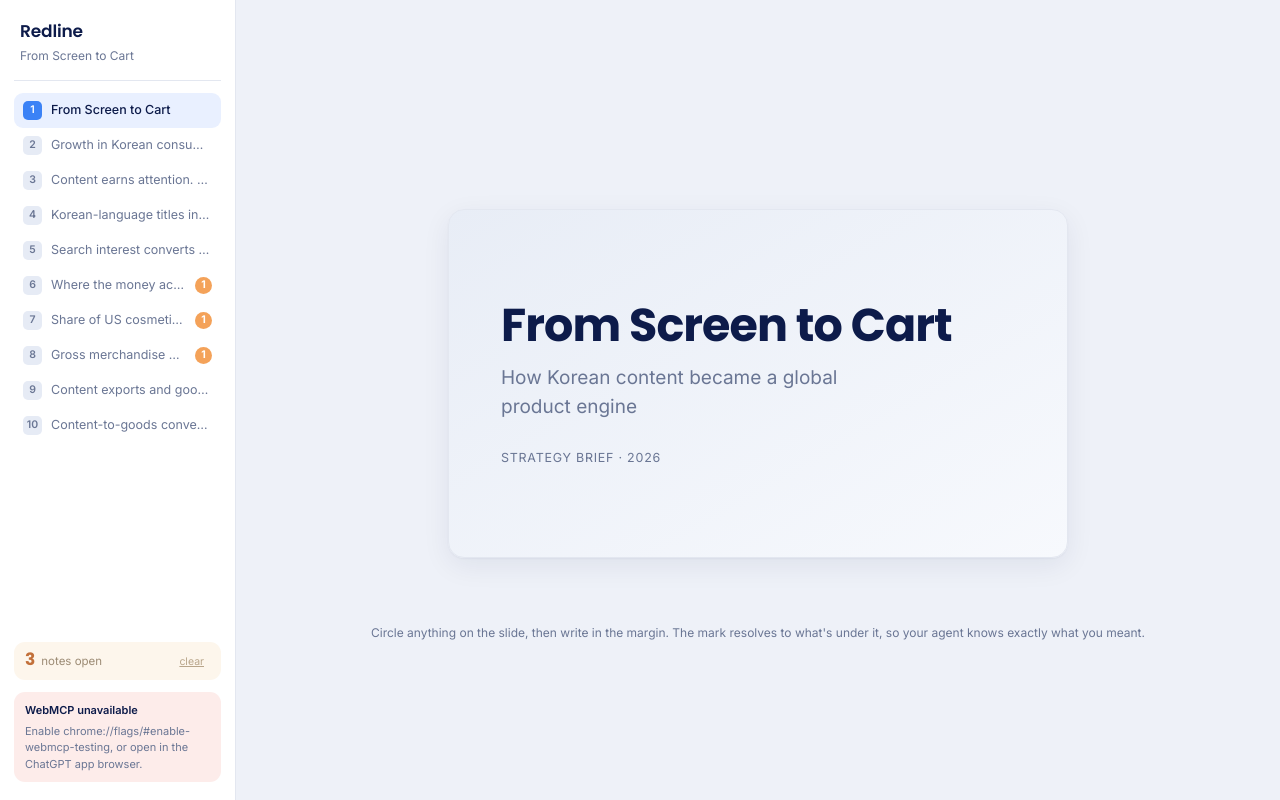
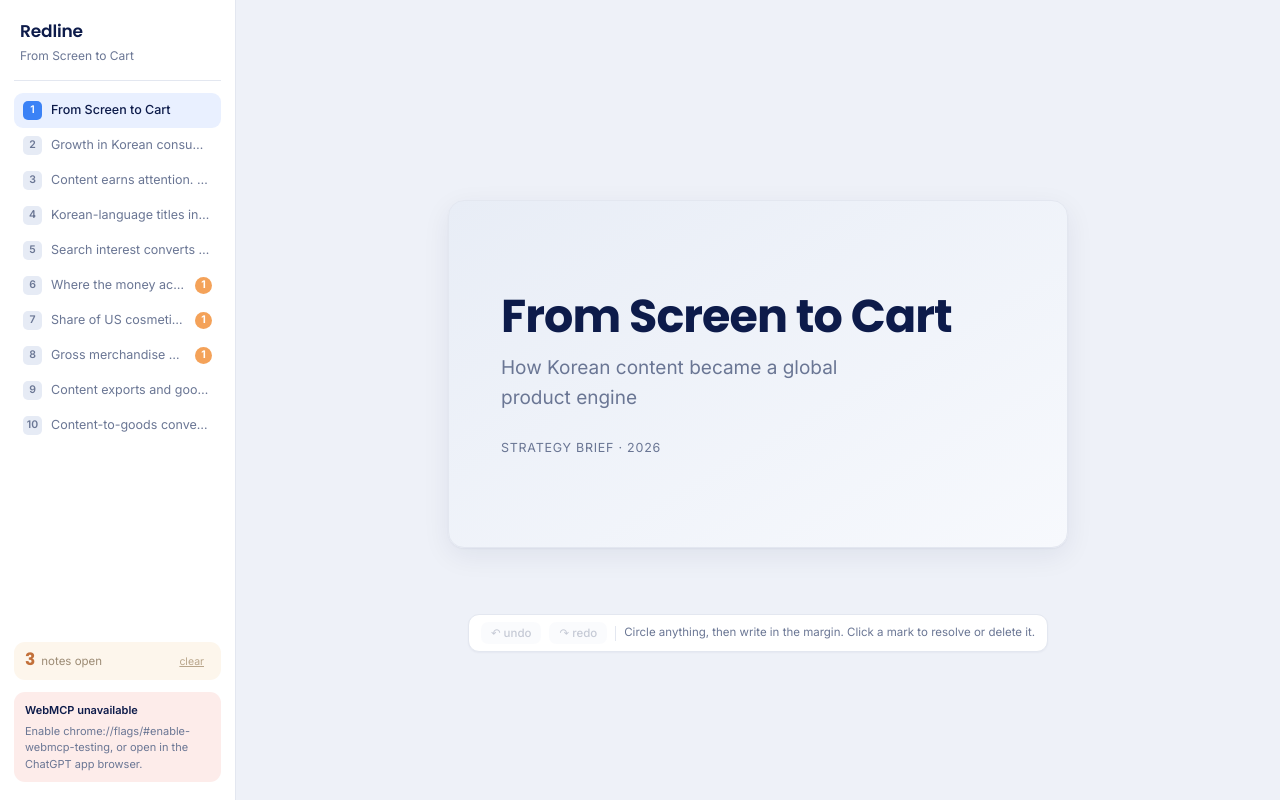
Before and after one commit to minjikim89/redline, a React (Vite) app: page / in a window 1280 px wide. Built offline with nearby package versions, Linux system fonts and the light colour scheme.

Commit message:
Add undo/redo, mark selection with resolve and delete, redraw, and keyboard affordances

```diff
--- a/src/App.tsx
+++ b/src/App.tsx
@@ -45,6 +45,25 @@ export default function App() {
     return () => window.removeEventListener('resize', on);
   }, []);
 
+  // Undo is table stakes on a drawing surface.
+  useEffect(() => {
+    const onKey = (e: KeyboardEvent) => {
+      const el = e.target as HTMLElement;
+      if (el?.tagName === 'TEXTAREA' || el?.tagName === 'INPUT') return;
+      const mod = e.metaKey || e.ctrlKey;
+      if (mod && e.key.toLowerCase() === 'z') {
+        e.preventDefault();
+        e.shiftKey ? store.redo() : store.undo();
+      }
+      if (!mod && (e.key === 'ArrowRight' || e.key === 'ArrowLeft')) {
+        setCurrent(c => Math.min(Math.max(c + (e.key === 'ArrowRight' ? 1 : -1), 0),
+          store.getState().deck.slides.length - 1));
+      }
+    };
+    window.addEventListener('keydown', onKey);
+    return () => window.removeEventListener('keydown', onKey);
+  }, []);
+
   const perSlide = useMemo(() => {
     const m = new Map<string, number>();
     s.annotations.filter(a => a.status === 'open')
@@ -79,10 +98,7 @@ export default function App() {
           <span className="q-n">{openCount}</span>
           <span className="q-l">{openCount === 1 ? 'note open' : 'notes open'}</span>
           {openCount > 0 && (
-            <button className="q-x" onClick={() => s.annotations
-              .filter(a => a.status === 'open').forEach(a => store.removeAnnotation(a.id))}>
-              clear
-            </button>
+            <button className="q-x" onClick={() => store.clearOpen()}>clear</button>
           )}
         </div>
 
@@ -113,14 +129,21 @@ export default function App() {
             canvasRef={canvasRef}
             slideRef={slideRef}
             annotations={marks}
+            selected={s.selected}
             onDone={() => setTick(t => t + 1)}
           />
         </div>
 
-        <p className="hint">
-          Circle anything on the slide, then write in the margin. The mark resolves to
-          what's under it, so your agent knows exactly what you meant.
-        </p>
+        <div className="toolbar">
+          <button disabled={!store.canUndo()} onClick={() => store.undo()}
+            title="Undo (⌘Z)">↶ undo</button>
+          <button disabled={!store.canRedo()} onClick={() => store.redo()}
+            title="Redo (⇧⌘Z)">↷ redo</button>
+          <span className="tb-sep" />
+          <span className="tb-hint">
+            Circle anything, then write in the margin. Click a mark to resolve or delete it.
+          </span>
+        </div>
       </main>
     </div>
   );
--- a/src/annotations/store.ts
+++ b/src/annotations/store.ts
@@ -22,7 +22,41 @@ const listeners = new Set<() => void>();
 const emit = () => listeners.forEach(l => l());
 export const subscribe = (l: () => void) => { listeners.add(l); return () => { listeners.delete(l); }; };
 export const getState = () => state;
-const set = (next: Partial<State>) => { state = { ...state, ...next }; emit(); };
+
+/* ---------- history ---------- *
+ * Snapshot-based. A review surface where you cannot take a mark back is not
+ * a review surface. Every mutation below goes through `set`, so undo is total.
+ */
+const past: State[] = [];
+const future: State[] = [];
+const LIMIT = 60;
+
+const set = (next: Partial<State>) => {
+  past.push(state);
+  if (past.length > LIMIT) past.shift();
+  future.length = 0;
+  state = { ...state, ...next };
+  emit();
+};
+
+export function undo() {
+  const prev = past.pop();
+  if (!prev) return;
+  future.push(state);
+  state = prev;
+  emit();
+}
+
+export function redo() {
+  const next = future.pop();
+  if (!next) return;
+  past.push(state);
+  state = next;
+  emit();
+}
+
+export const canUndo = () => past.length > 0;
+export const canRedo = () => future.length > 0;
 
 const uid = (p: string) => `${p}_${Math.random().toString(36).slice(2, 9)}`;
 const now = () => new Date().toISOString();
@@ -84,4 +118,19 @@ export function removeAnnotation(id: string) {
   set({ annotations: state.annotations.filter(a => a.id !== id) });
 }
 
-export const select = (id: string | null) => set({ selected: id });
+/** Selection is transient UI, not an edit — keep it out of the undo stack. */
+export const select = (id: string | null) => {
+  state = { ...state, selected: id };
+  emit();
+};
+
+export function reopenAnnotation(id: string) {
+  set({
+    annotations: state.annotations.map(a =>
+      a.id === id ? { ...a, status: 'open' as const } : a),
+  });
+}
+
+export function clearOpen() {
+  set({ annotations: state.annotations.filter(a => a.status !== 'open') });
+}
--- a/src/styles.css
+++ b/src/styles.css
@@ -178,3 +178,52 @@ button{font:inherit;cursor:pointer;border:0;background:none;color:inherit}
 .q-l{flex:1;font-size:11.5px;color:#9c8b74}
 .q-x{font-size:10.5px;color:#b8a58a;text-decoration:underline}
 .q-x:hover{color:#c2703a}
+
+/* ---------- selection, actions, toolbar ---------- */
+
+.hit{fill:none;stroke:transparent;stroke-width:20;stroke-linecap:round;
+  pointer-events:stroke;cursor:pointer}
+.mark .stroke,.mark .lead{transition:opacity .12s,stroke-width .12s}
+.mark.on .stroke{stroke-width:3.6}
+.mark.on .lead{opacity:.85}
+.mark.done .hit{cursor:pointer}
+
+.scribble{pointer-events:auto;cursor:pointer;padding:3px 5px;margin:-3px -5px;border-radius:7px}
+.scribble:hover{background:rgba(255,255,255,.72)}
+.scribble.on{background:#fffdf7;box-shadow:0 0 0 1px #e6dfc9,0 6px 20px rgba(13,27,74,.1)}
+
+.mark-acts{display:flex;gap:4px;margin-top:6px;text-transform:none}
+.mark-acts button{
+  padding:3px 8px;border-radius:6px;background:#f0ece0;color:#7a7360;
+  font:500 10px Inter,sans-serif;letter-spacing:.02em;
+}
+.mark-acts button:hover{background:#e6e0cf;color:#4a4436}
+.mark-acts button.danger:hover{background:#fbe3dd;color:#b3452a}
+
+.se-hit-row{margin-top:4px}
+.se-foot{border-top:1px solid #eee6d2}
+.se-redo{font:10px Inter,sans-serif;color:#a29a85;text-decoration:underline}
+.se-redo:hover{color:#7a7360}
+.se-key kbd{
+  font:9.5px ui-monospace,Menlo,monospace;background:#f0ece0;border-radius:3px;
+  padding:1px 4px;color:#8a8370;
+}
+
+.toolbar{
+  display:flex;align-items:center;gap:8px;margin-top:14px;padding:7px 12px;
+  background:var(--surface);border:1px solid var(--line);border-radius:11px;
+  box-shadow:0 1px 2px rgba(13,27,74,.04);
+}
+.toolbar button{
+  padding:4px 10px;border-radius:7px;font:500 11.5px Inter,sans-serif;
+  color:var(--muted);background:#f4f6fb;
+}
+.toolbar button:hover:not(:disabled){background:#e9eef8;color:var(--ink)}
+.toolbar button:disabled{opacity:.38;cursor:not-allowed}
+.tb-sep{width:1px;height:15px;background:var(--line)}
+.tb-hint{font-size:11.5px;color:var(--muted)}
+
+/* keyboard users need to see where they are */
+button:focus-visible,textarea:focus-visible,.scribble:focus-visible{
+  outline:2px solid var(--primary);outline-offset:2px;border-radius:6px;
+}
```
Also changed, not shown: src/annotations/InkLayer.tsx (+70 -42 lines).
